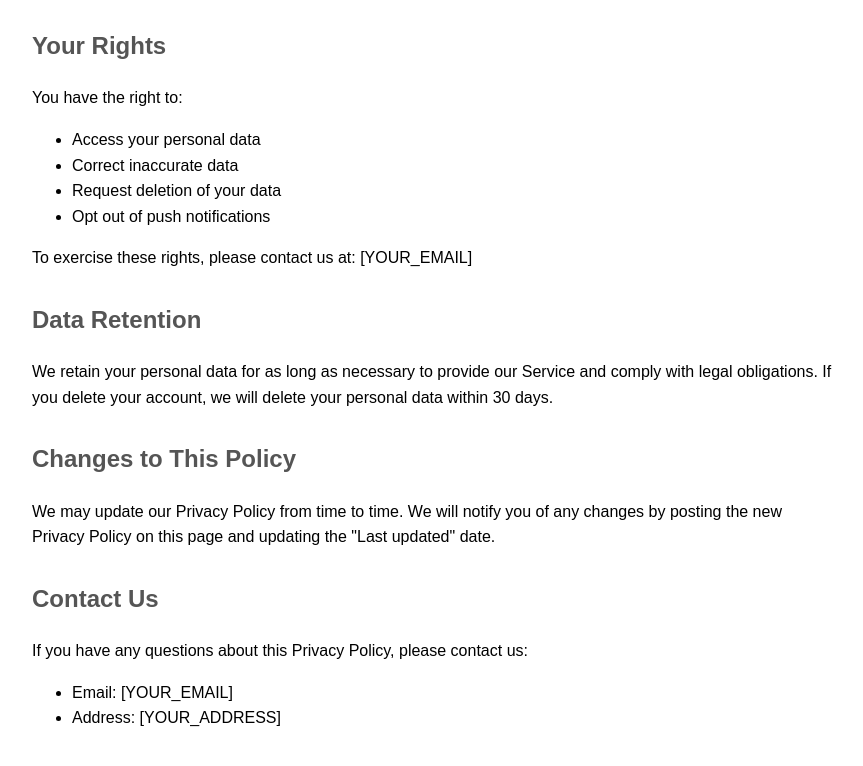
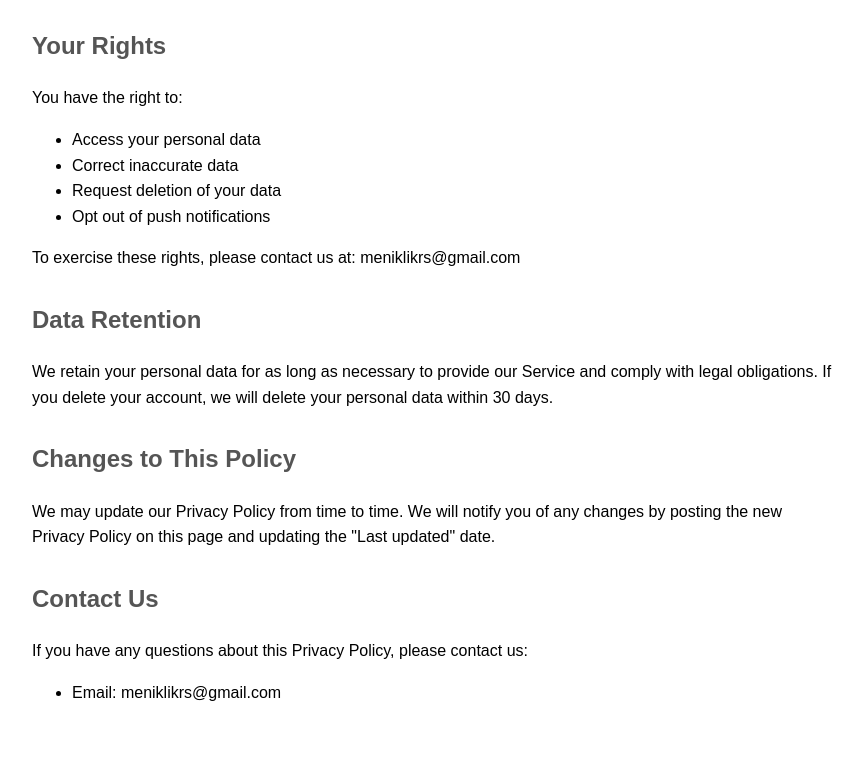
Before and after one commit to BogdanSuboticki/meniklik-privacy-policy, a plain HTML site: page index.html in a window 1280 px wide. Shown: the part 1194-1960 px from the top of the page, without its empty margins (208-1071 px from the left). Drawn offline with Linux system fonts and the light colour scheme.

Commit message:
Update index.html

```diff
--- a/index.html
+++ b/index.html
@@ -12,7 +12,7 @@
    </head>
    <body>
        <h1>Privacy Policy for Meni Klik</h1>
-       <p><strong>Last updated:</strong> [DATE]</p>
+       <p><strong>Last updated:</strong> 11.03.2025.</p>
 
        <h2>Introduction</h2>
        <p>Meni Klik ("we", "our", or "us") operates the Meni Klik mobile application. This page informs you of our policies regarding the collection, use, and disclosure of personal data when you use our Service.</p>
@@ -54,7 +54,7 @@
            <li>Request deletion of your data</li>
            <li>Opt out of push notifications</li>
        </ul>
-       <p>To exercise these rights, please contact us at: [YOUR_EMAIL]</p>
+       <p>To exercise these rights, please contact us at: meniklikrs@gmail.com</p>
 
        <h2>Data Retention</h2>
        <p>We retain your personal data for as long as necessary to provide our Service and comply with legal obligations. If you delete your account, we will delete your personal data within 30 days.</p>
@@ -65,8 +65,7 @@
        <h2>Contact Us</h2>
        <p>If you have any questions about this Privacy Policy, please contact us:</p>
        <ul>
-           <li>Email: [YOUR_EMAIL]</li>
-           <li>Address: [YOUR_ADDRESS]</li>
+           <li>Email: meniklikrs@gmail.com</li>
        </ul>
    </body>
    </html>
```
